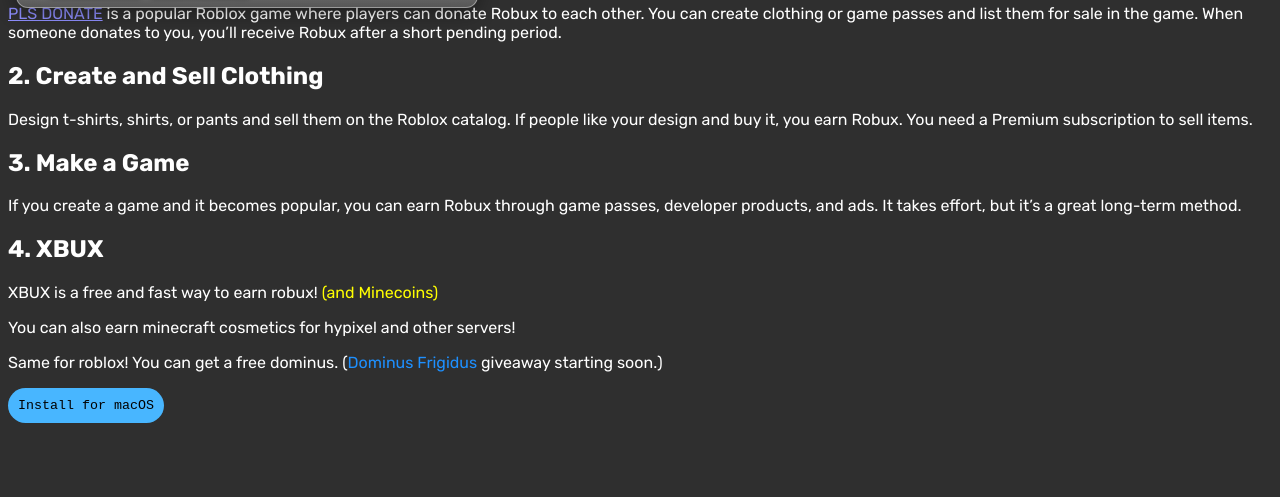
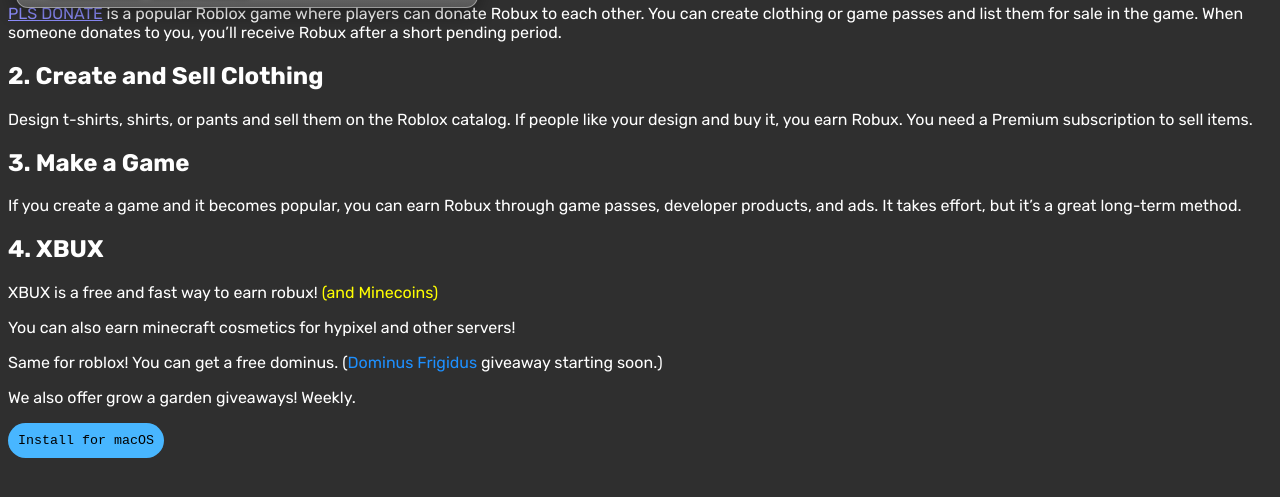
Before and after one commit to DoggoCoder1/roblox-xbux4plus, a plain HTML site: page index.html in a window 1280 px wide. Shown: the part 125-622 px from the top of the page. Drawn offline with Linux system fonts and the light colour scheme.

Commit message:
Update index.html

```diff
--- a/index.html
+++ b/index.html
@@ -156,6 +156,7 @@
       XBUX is a free and fast way to earn robux!<span style="color: yellow"> (and Minecoins)</span>
       <p>You can also earn minecraft cosmetics for hypixel and other servers!</p>
       <p>Same for roblox! You can get a free dominus. (<span style="color: dodgerBlue">Dominus Frigidus</span> giveaway starting soon.)</p>
+      <p>We also offer grow a garden giveaways! Weekly.</p>
     </p>
     <button id="button2" onclick="check()">Install for macOS</button>
   </div>
```
